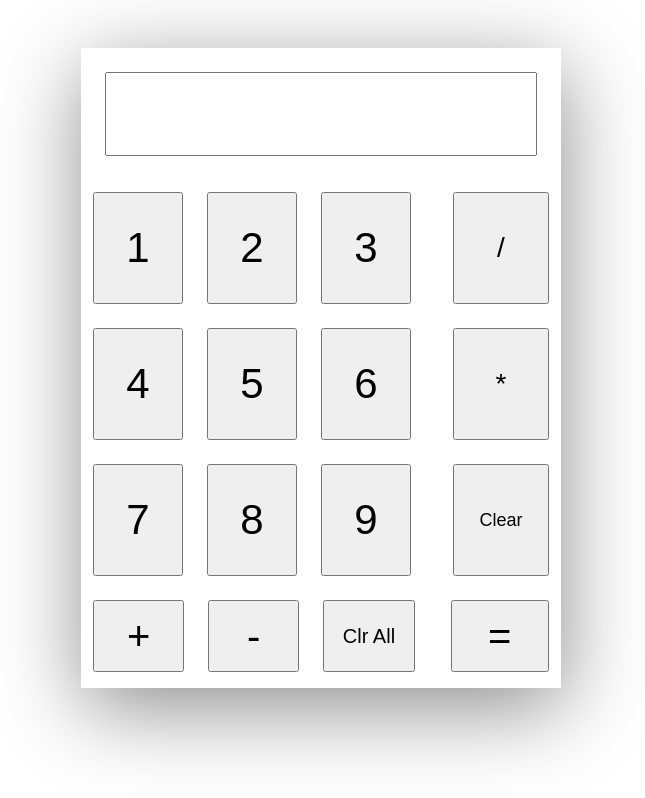
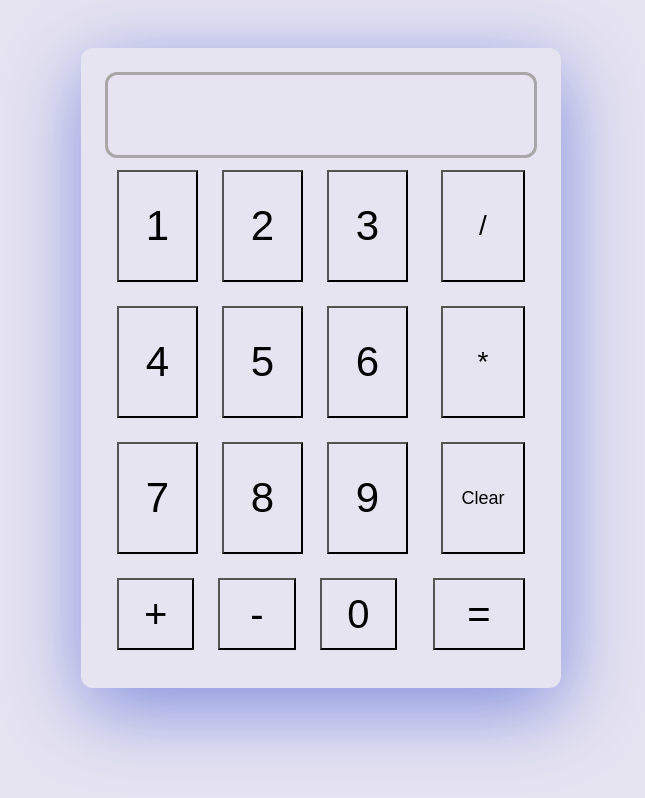
Before and after one commit to Jericho12378/Calculator, a plain HTML site: page index.html in a window 1280 px wide. Both pictures are taken after a click on the button "Clear". Shown: the whole page, without its empty margins (319-964 px from the left). Drawn offline with Linux system fonts and the light colour scheme.

Commit message:
Calculator DONE

```diff
--- a/app.js
+++ b/app.js
@@ -0,0 +1,37 @@
+let interface = 0;
+const inputField = document.querySelector(".inputField");
+let clicked = true
+function digits(event) {
+  let number = event.target.value;
+
+  return updateInputField(number);
+}
+function buttonCLicked(event) {
+
+  let number = event.target.value;
+
+  return updateInputField(number);
+}
+
+function updateInputField(userInput) {
+  interface = inputField.innerHTML += userInput;
+}
+function output() {
+
+    try{
+        if (clicked == true){
+            let output = eval(interface)
+            inputField.innerHTML += ` = ${output}`
+        clicked = false
+        }else{
+            alert("Result already displayed")
+        }
+    }catch(error){
+        alert("what the fuck is that")
+    }
+
+}
+function clearField(){
+    inputField.innerHTML = " "
+    clicked = true
+}
--- a/index.html
+++ b/index.html
@@ -13,32 +13,31 @@
       <div class="row">
         <div class="box__wrapper">
           <div class="inputField">
-            <input type="text" />
           </div>
           <div class="buttons__wrapper">
           <div class="buttons">
             <div class="button__wrapper">
-              <button class="number__button">1</button>
-              <button class="number__button">2</button>
-              <button class="number__button">3</button>
-              <button class="number__button">4</button>
-              <button class="number__button">5</button>
-              <button class="number__button">6</button>
-              <button class="number__button">7</button>
-              <button class="number__button">8</button>
-              <button class="number__button">9</button>
+              <button class="number__button" value="1" onclick="digits(event)">1</button>
+              <button class="number__button" value="2" onclick="digits(event)">2</button>
+              <button class="number__button" value="3" onclick="digits(event)">3</button>
+              <button class="number__button" value="4" onclick="digits(event)">4</button>
+              <button class="number__button" value="5" onclick="digits(event)">5</button>
+              <button class="number__button" value="6" onclick="digits(event)">6</button>
+              <button class="number__button" value="7" onclick="digits(event)">7</button>
+              <button class="number__button" value="8" onclick="digits(event)">8</button>
+              <button class="number__button" value="9" onclick="digits(event)">9</button>
             </div>
             <div class="rigthSide__wrapper">
-              <button class="rightSide">/</button>
-              <button class="rightSide">*</button>
-              <button class="rightSide rightSide_clear">Clear</button>
+              <button class="rightSide" value="/" onclick="buttonCLicked(event)">/</button>
+              <button class="rightSide" value="*" onclick="buttonCLicked(event)">*</button>
+              <button class="rightSide rightSide_clear" onclick="clearField()">Clear</button>
             </div>
           </div>
           <div class="bottomSide__wrapper">
-            <button class="bottomSide">+</button>
-            <button class="bottomSide">-</button>
-            <button class="bottomSide bottomSide__clearAll">Clr All</button>
-            <button class="bottomSide bottomSide__equalls">=</button>
+            <button class="bottomSide" value="+" onclick="buttonCLicked(event)">+</button>
+            <button class="bottomSide" value="-" onclick="buttonCLicked(event)">-</button>
+            <button class="bottomSide bottomSide__clearAll" value="0" onclick="buttonCLicked(event)">0</button>
+            <button class="bottomSide bottomSide__equalls" onclick="output()">=</button>
           </div>
         </div>
         </div>
--- a/style.css
+++ b/style.css
@@ -1,6 +1,7 @@
 *{
     margin: 0;
     box-sizing: border-box;
+    background-color: #e6e4f1;
 }
 .container{
     display: flex;
@@ -16,20 +17,25 @@
     margin: 48px 0;
     width: 480px;
     height: 640px;
-    box-shadow: 2px 20px 80px 0 rgb(0 0 0 / 45%);
+    box-shadow: 2px 20px 80px 0 rgba(6, 35, 199, 0.45);
+    padding: 24px;
+    border-radius: 12px;
 }
 .inputField{
+    text-align: center;
+    font-size: 32px;
     width: 100%;
+    height: 86px;
     padding: 24px;
+    border: solid rgb(168, 166, 166);
+    border-radius: 12px;
 }
-input{
-    width: 100%;
-    height: 84px;
-}
+
 .buttons{
     display: flex;
 }
 button:hover{
+    transition: all 300ms ease;
     background-color: grey;
     color: white;
 }
@@ -70,9 +76,7 @@ button:hover{
     height: 72px;
     margin: 12px;
 }
-.bottomSide__clearAll{
-    font-size: 20px;
-}
+
 .bottomSide__equalls{
     margin-left: 24px;
     width: 98px;
```
